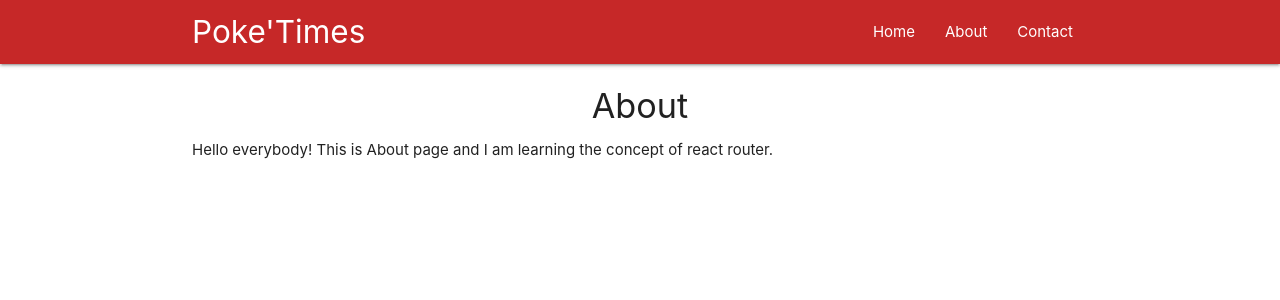
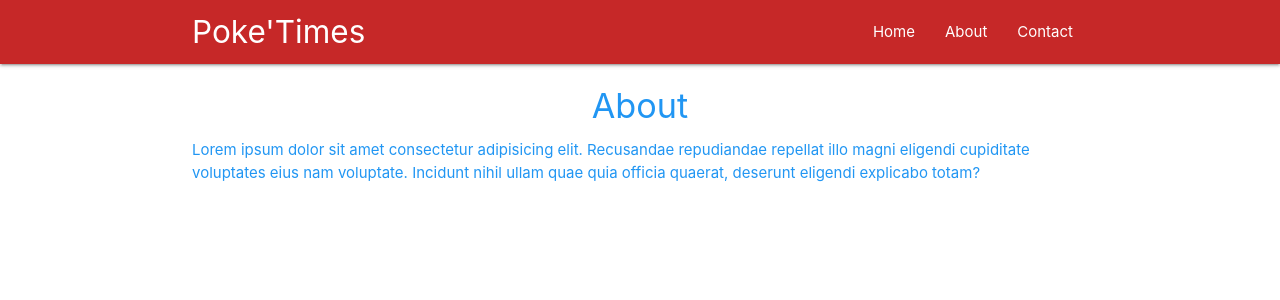
Before and after one commit to ananyabisht07/React, a React (Create React App) app in the folder poketimes/: page /about in a window 1280 px wide. Shown: the top 300 px of the page. Built offline with nearby package versions, Linux system fonts and the light colour scheme.

Commit message:
Higher-order-components

```diff
--- a/poketimes/src/components/About.js
+++ b/poketimes/src/components/About.js
@@ -1,12 +1,14 @@
 import React from 'react';
-
+import Rainbow from '../hoc/Rainbow'
 const About = () => {
     return(
         <div className="container">
             <h4 className="center">About</h4>
-            <p>Hello everybody! This is About page and I am learning the concept of react router.</p>
+            <p>Lorem ipsum dolor sit amet consectetur adipisicing elit. Recusandae repudiandae repellat illo magni
+            eligendi cupiditate voluptates eius nam voluptate. Incidunt nihil ullam quae quia officia quaerat,
+            deserunt eligendi explicabo totam?</p>
         </div>
     )
 }
 
-export default About;
+export default Rainbow(About);
--- a/poketimes/src/components/Contact.js
+++ b/poketimes/src/components/Contact.js
@@ -1,9 +1,9 @@
 import React from 'react';
 
 const Contact = (props) => {
-    setTimeout(() => {
-        props.history.push('/about')
-    }, 2000);
+    // setTimeout(() => {
+    //     props.history.push('/about')
+    // }, 2000);
     return(
         <div className="container">
             <h4 className="center">Contact</h4>
--- a/poketimes/src/components/Navbar.js
+++ b/poketimes/src/components/Navbar.js
@@ -1,7 +1,7 @@
 import React from 'react';
-import {Link,NavLink} from 'react-router-dom';
+import {Link,NavLink,withRouter} from 'react-router-dom';
 
-const Navbar= () => {
+const Navbar= (props) => {
     return(
         <nav className="nav-wrapper red darken-3">
             <div className="container">
@@ -17,4 +17,4 @@ const Navbar= () => {
     )
 }
 
-export default Navbar;
+export default withRouter(Navbar);
--- /dev/null
+++ b/poketimes/src/hoc/Rainbow.js
@@ -0,0 +1,18 @@
+import React from 'react';
+
+const Rainbow = (WrappedComponent) => {
+
+    const colours=['violet', 'blue', 'green', 'yellow', 'orange' ,'red', 'black'];
+    const randomColour=colours[Math.floor(Math.random() * 5)];
+    const className=randomColour + '-text';
+
+    return(props) => {
+        return(
+            <div className={className}>
+                <WrappedComponent {...props} />
+            </div>
+        )
+    }
+}
+
+export default Rainbow;
```
